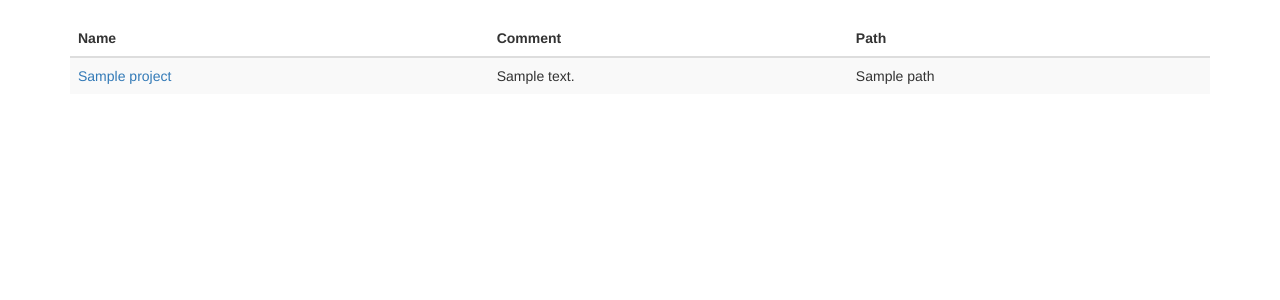
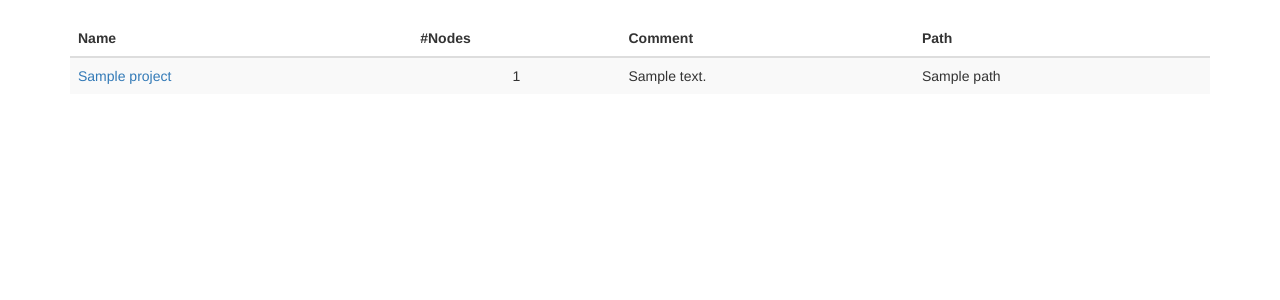
Before and after one commit to kenbeese/DataProcessor, a Python web app: template server/templates/projectlist.html in a window 1280 px wide. Shown: the part 52-352 px from the top of the page. Run offline with Jinja, Linux system fonts and the light colour scheme; the template is opened without the code that fills it: most values are stand-ins (such as "Sample title", 1, 10 or a date in 2020); some libraries are stand-ins or nearby versions.

Commit message:
Add table row

```diff
--- a/server/templates/project.html
+++ b/server/templates/project.html
@@ -30,4 +30,5 @@
     {% endfor %}
   </tbody>
 </table>
+{% include "files.html" %}
 {% endblock %}
--- a/server/templates/projectlist.html
+++ b/server/templates/projectlist.html
@@ -6,6 +6,7 @@
   <thead>
     <tr>
       <th>Name</th>
+      <th>#Nodes</th>
       <th>Comment</th>
       <th>Path</th>
     </tr>
@@ -16,6 +17,7 @@
       <td>
         <a href="{{ url_for('show_node', path=p.path[1:]) }}">{{p.name|e}}</a>
       </td>
+      <td class="text-center">{{p.num_children|e}}</td>
       <td class="dp-comment" dp-path="{{p.path}}">{{p.comment|e}}</td>
       <td>{{p.path|e}}</td>
     </tr>
--- a/server/webapp.py
+++ b/server/webapp.py
@@ -29,6 +29,8 @@ def show_projectlist():
     with dp.io.SyncDataHandler(g.data_path) as dh:
         nl = dh.get()
     projects = dp.filter.node_type(nl, "project")
+    for p in projects:
+        p["num_children"] = len(p["children"])
     return render_template('projectlist.html', projects=projects)
 
 
```
